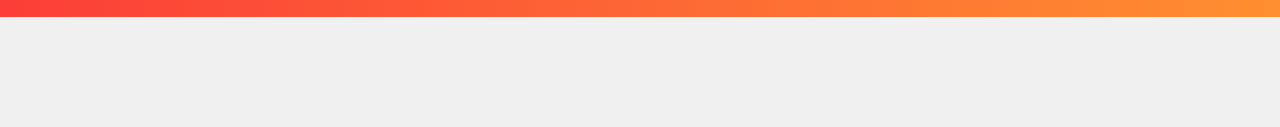
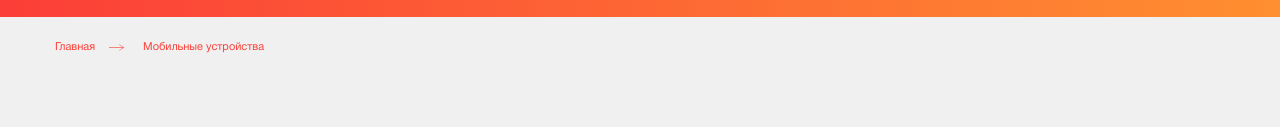
Before and after one commit to Zimniros/mojn-shop, a plain HTML site: page index.html in a window 1280 px wide. Shown: the part 161-288 px from the top of the page. Drawn offline with Linux system fonts and the light colour scheme.

Commit message:
breadcrumbs completed

```diff
--- a/css/style.css
+++ b/css/style.css
@@ -589,6 +589,8 @@ a {
  ***********************************/
 
 header {
+  /* IE6-9 */
+  margin-bottom: 20px;
   /* Permalink - use to edit and share this gradient: http://colorzilla.com/gradient-editor/#fb3e38+0,ff8f30+100 */
   background: #fb3e38;
   /* Old browsers */
@@ -599,9 +601,6 @@ header {
   background: linear-gradient(to right, #fb3e38 0%, #ff8f30 100%);
   /* W3C, IE10+, FF16+, Chrome26+, Opera12+, Safari7+ */
   filter: progid: DXImageTransform.Microsoft.gradient( startColorstr='#fb3e38', endColorstr='#ff8f30', GradientType=1);
-  /* IE6-9 */
-
-  margin-bottom: 20px;
 }
 
 .header__logo,
@@ -748,9 +747,11 @@ header {
 /***********************************
              Nav
  ***********************************/
+
 .nav {
-  padding-top:13px;
+  padding-top: 13px;
 }
+
 .nav__list {
   text-align: justify;
 }
@@ -769,6 +770,7 @@ header {
 .nav__link:hover .nav__title {
   color: #ffc960;
 }
+
 .nav__link:hover .nav__icon svg * {
   fill: #ffc960;
 }
@@ -792,6 +794,41 @@ header {
 
 
 /***********************************
+           Breadcrumbs
+ ***********************************/
+
+.breadcrumbs__item {
+  display: inline-block;
+  margin-left: 10px;
+  vertical-align: middle;
+}
+
+.breadcrumbs__item:first-child {
+  margin-left: 0;
+}
+
+.breadcrumbs__item:first-child .breadcrumbs__link:before {
+  display: none;
+}
+
+.breadcrumbs__link {
+  font-size: 11px;
+  vertical-align: middle;
+  color: #fa3f37;
+}
+
+.breadcrumbs__link:before {
+  display: inline-block;
+  width: 16px;
+  height: 7px;
+  margin-right: 15px;
+  content: '';
+  vertical-align: middle;
+  background: url('../images/decor/arrow.png');
+}
+
+
+/***********************************
              Footer
  ***********************************/
 
--- a/index.html
+++ b/index.html
@@ -219,6 +219,23 @@
         </nav>
       </div>
     </header>
+    <section class="breadcrumbs">
+      <div class="container">
+        <ul class="breadcrumbs__list">
+          <li class="breadcrumbs__item">
+            <a href="#" class="breadcrumbs__link">
+              Главная
+            </a>
+          </li>
+          <li class="breadcrumbs__item">
+            <a href="#" class="breadcrumbs__link">
+              Мобильные устройства
+            </a>
+          </li>
+        </ul>
+      </div>
+    </section>
+
     <div class="empty"></div>
   </div>
   <footer class="footer">
```
